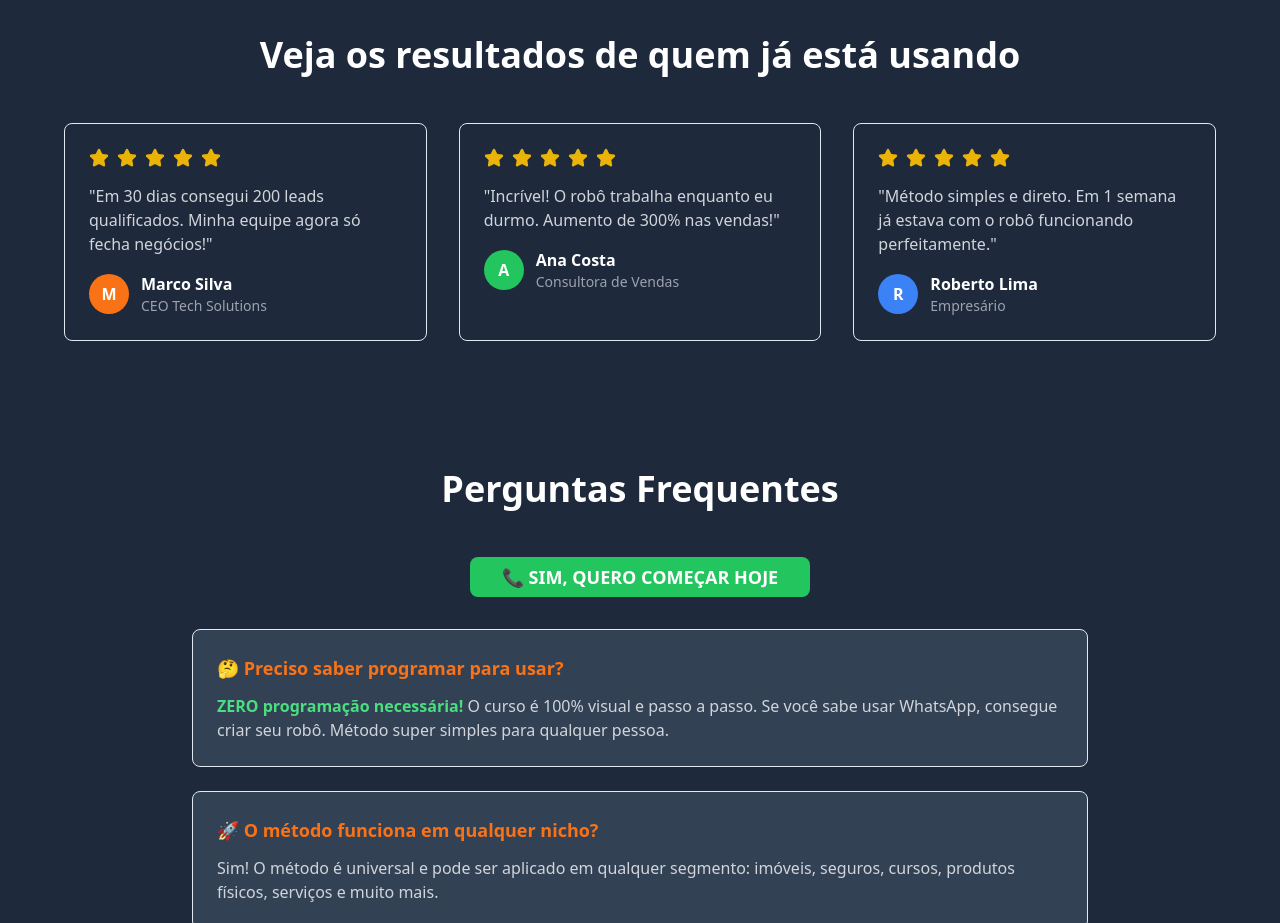
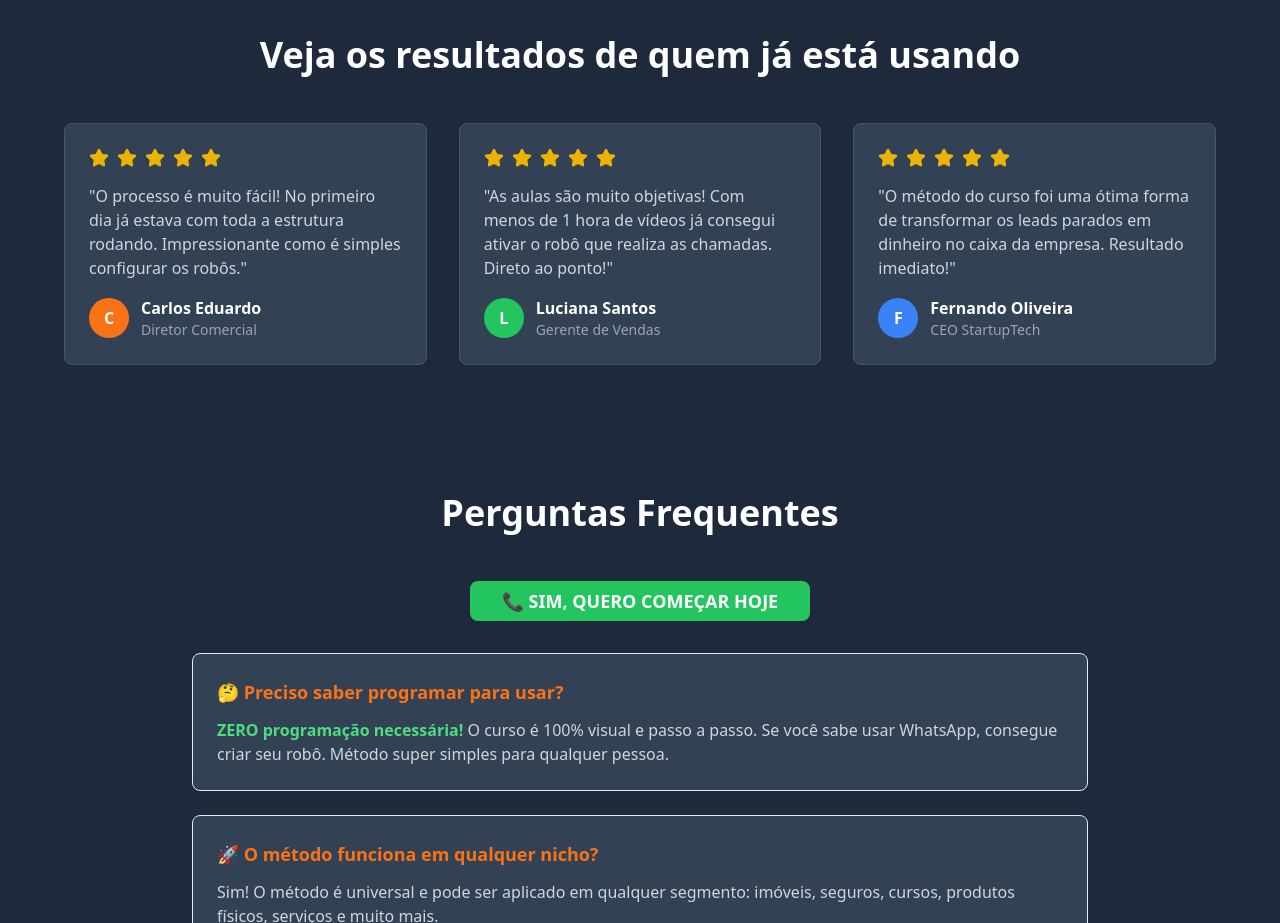
Before and after one commit to rafaelhtml/conversao-pura, a React (Vite) app: page / in a window 1280 px wide. Shown: the part 5860-6783 px from the top of the page. Built offline with nearby package versions, Linux system fonts and the light colour scheme.

Commit message:
Update user testimonials

```diff
--- a/src/pages/Index.tsx
+++ b/src/pages/Index.tsx
@@ -539,62 +539,62 @@ const IndexContent = () => {
           </h2>
 
           <div className="grid md:grid-cols-3 gap-8 max-w-6xl mx-auto">
-            <Card className="bg-slate-800 p-6">
+            <Card className="bg-slate-700 border-slate-600 p-6">
               <div className="flex items-center gap-2 mb-4">
                 {[...Array(5)].map((_, i) => (
                   <Star key={i} className="w-5 h-5 text-yellow-500 fill-current" />
                 ))}
               </div>
               <p className="text-gray-300 mb-4">
-                "Em 30 dias consegui 200 leads qualificados. Minha equipe agora só fecha negócios!"
+                "O processo é muito fácil! No primeiro dia já estava com toda a estrutura rodando. Impressionante como é simples configurar os robôs."
               </p>
               <div className="flex items-center gap-3">
                 <div className="w-10 h-10 bg-orange-500 rounded-full flex items-center justify-center text-white font-bold">
-                  M
+                  C
                 </div>
                 <div>
-                  <p className="font-bold text-white">Marco Silva</p>
-                  <p className="text-sm text-gray-400">CEO Tech Solutions</p>
+                  <p className="font-bold text-white">Carlos Eduardo</p>
+                  <p className="text-sm text-gray-400">Diretor Comercial</p>
                 </div>
               </div>
             </Card>
 
-            <Card className="bg-slate-800 p-6">
+            <Card className="bg-slate-700 border-slate-600 p-6">
               <div className="flex items-center gap-2 mb-4">
                 {[...Array(5)].map((_, i) => (
                   <Star key={i} className="w-5 h-5 text-yellow-500 fill-current" />
                 ))}
               </div>
               <p className="text-gray-300 mb-4">
-                "Incrível! O robô trabalha enquanto eu durmo. Aumento de 300% nas vendas!"
+                "As aulas são muito objetivas! Com menos de 1 hora de vídeos já consegui ativar o robô que realiza as chamadas. Direto ao ponto!"
               </p>
               <div className="flex items-center gap-3">
                 <div className="w-10 h-10 bg-green-500 rounded-full flex items-center justify-center text-white font-bold">
-                  A
+                  L
                 </div>
                 <div>
-                  <p className="font-bold text-white">Ana Costa</p>
-                  <p className="text-sm text-gray-400">Consultora de Vendas</p>
+                  <p className="font-bold text-white">Luciana Santos</p>
+                  <p className="text-sm text-gray-400">Gerente de Vendas</p>
                 </div>
               </div>
             </Card>
 
-            <Card className="bg-slate-800 p-6">
+            <Card className="bg-slate-700 border-slate-600 p-6">
               <div className="flex items-center gap-2 mb-4">
                 {[...Array(5)].map((_, i) => (
                   <Star key={i} className="w-5 h-5 text-yellow-500 fill-current" />
                 ))}
               </div>
               <p className="text-gray-300 mb-4">
-                "Método simples e direto. Em 1 semana já estava com o robô funcionando perfeitamente."
+                "O método do curso foi uma ótima forma de transformar os leads parados em dinheiro no caixa da empresa. Resultado imediato!"
               </p>
               <div className="flex items-center gap-3">
                 <div className="w-10 h-10 bg-blue-500 rounded-full flex items-center justify-center text-white font-bold">
-                  R
+                  F
                 </div>
                 <div>
-                  <p className="font-bold text-white">Roberto Lima</p>
-                  <p className="text-sm text-gray-400">Empresário</p>
+                  <p className="font-bold text-white">Fernando Oliveira</p>
+                  <p className="text-sm text-gray-400">CEO StartupTech</p>
                 </div>
               </div>
             </Card>
```
